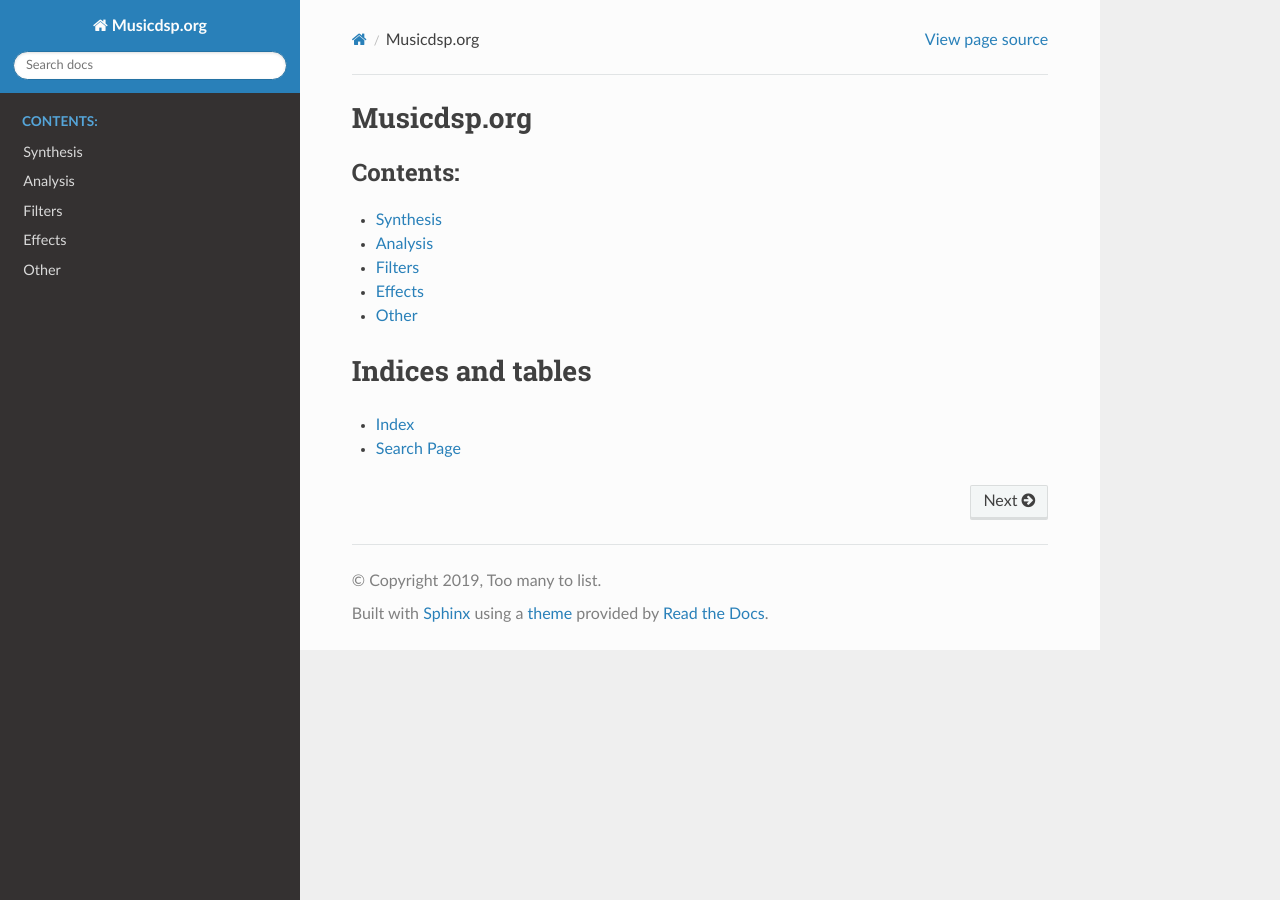
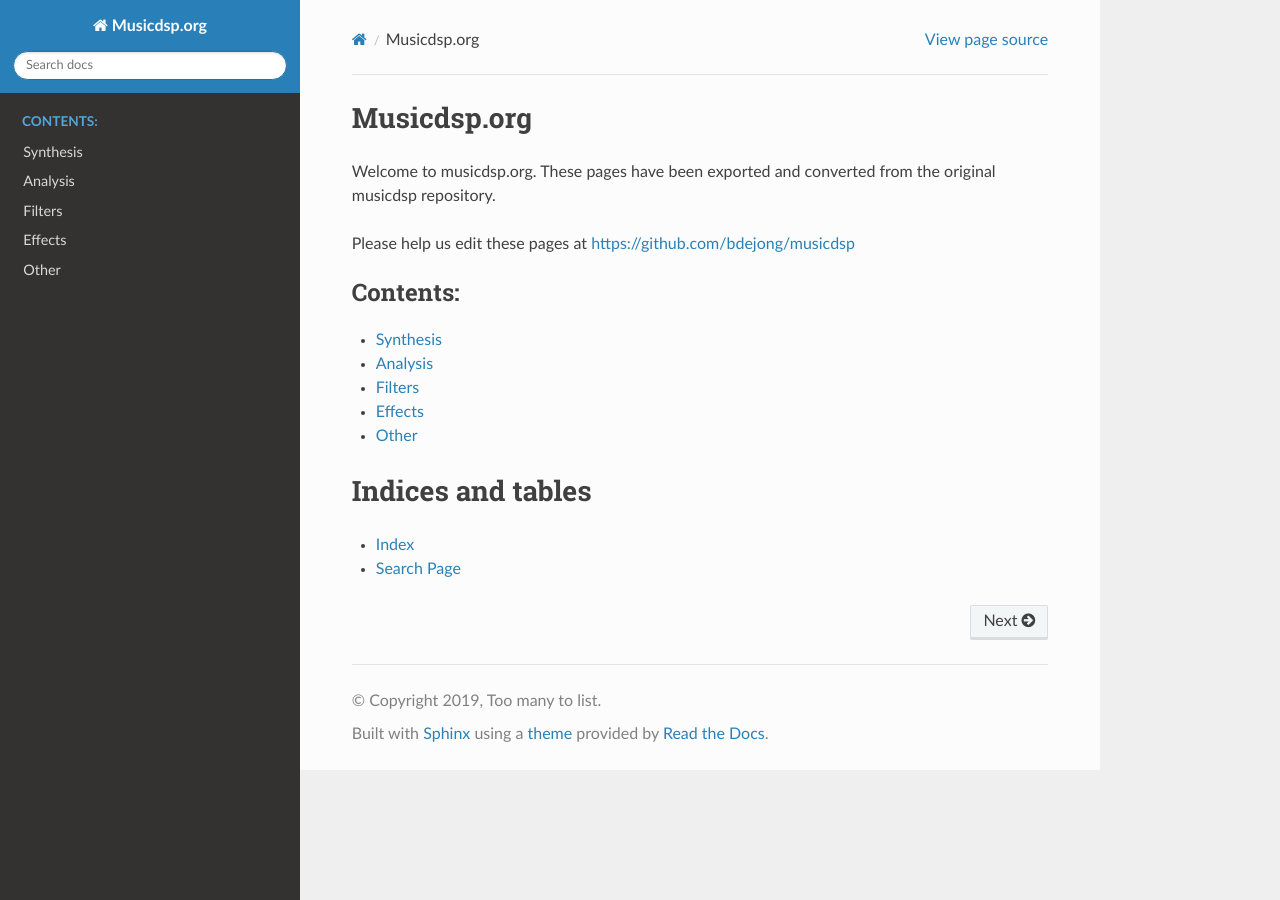
Before and after one commit to bdejong/musicdsp, a Sphinx documentation site: the page built from source/index.rst, in a window 1280 px wide. Built offline with Sphinx 7.4.7 and the Read the Docs theme 2.0.0, drawn with Linux system fonts in a browser that asks for light colours.

Commit message:
Added github link

```diff
--- a/source/index.rst
+++ b/source/index.rst
@@ -1,5 +1,9 @@
 Musicdsp.org
 ============
+
+Welcome to musicdsp.org. These pages have been exported and converted from the original musicdsp repository.
+
+Please help us edit these pages at https://github.com/bdejong/musicdsp
 
 .. toctree::
    :maxdepth: 1
```
